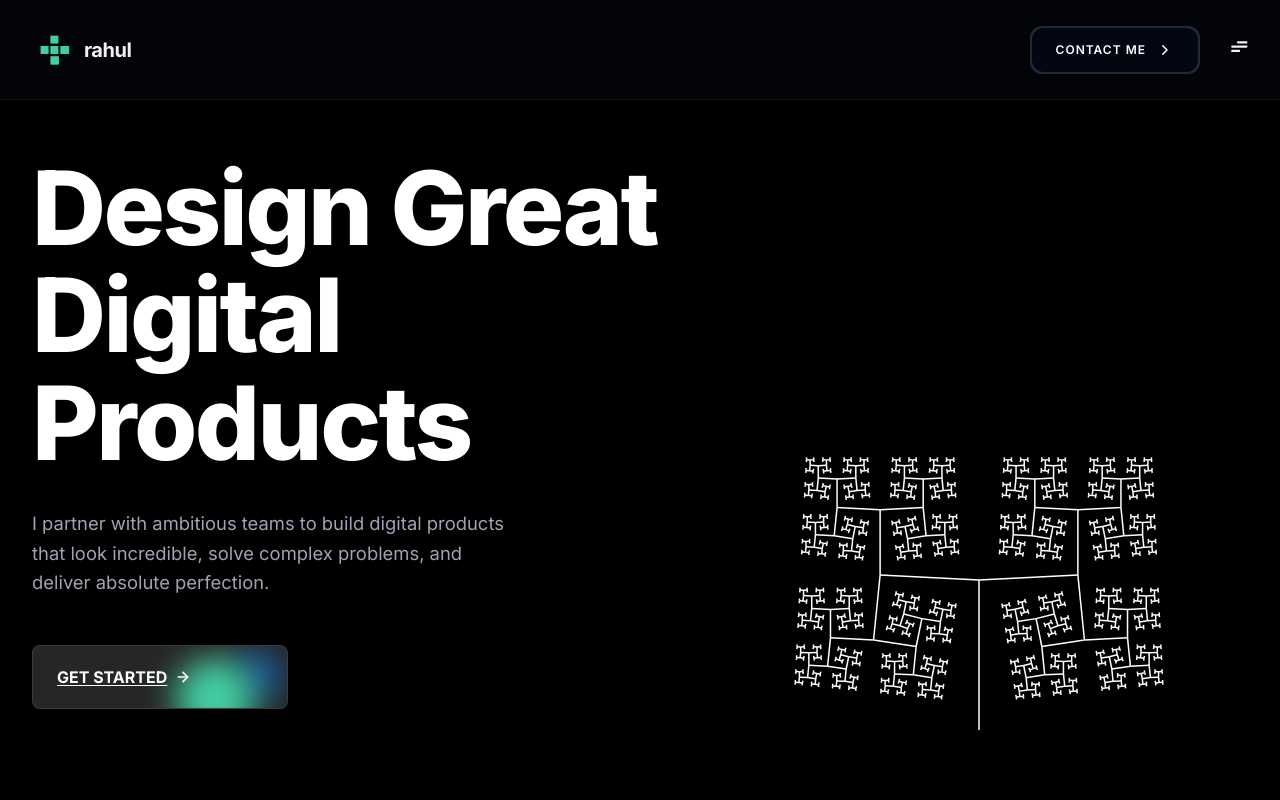
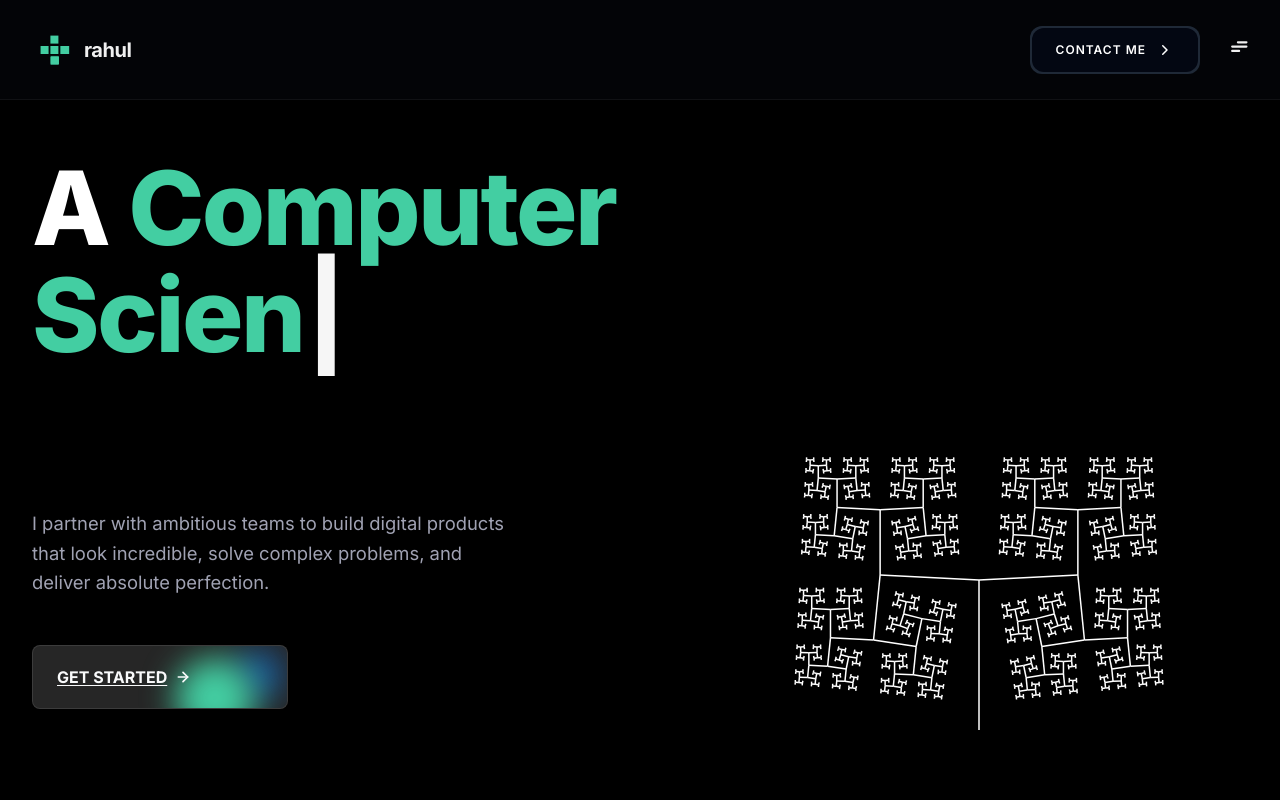
Before and after one commit to RahulNegi7/Portfolio_main, a React (Vite) app: page / in a window 1280 px wide. Shown: the top 800 px of the page. Built offline with nearby package versions, Linux system fonts and the light colour scheme.

Commit message:
Update hero section with custom multi-sentence typewriter effect

```diff
--- a/src/components/Hero.jsx
+++ b/src/components/Hero.jsx
@@ -1,5 +1,6 @@
-import React, { useEffect, useRef } from 'react';
+import React, { useEffect, useRef, useState } from 'react';
 import { ArrowRight, ArrowDown } from 'lucide-react';
+import { Cursor } from 'react-simple-typewriter';
 
 const FractalTree = () => {
   const canvasRef = useRef(null);
@@ -107,6 +108,76 @@ const FractalTree = () => {
   return <canvas ref={canvasRef} style={{ width: '100%', height: '100%' }} />;
 };
 
+const CustomTypewriter = () => {
+  const phrases = [
+    { prefix: "Hey, I'm ", highlight: "Rahul", suffix: "" },
+    { prefix: "A ", highlight: "Computer Science", suffix: " student" },
+    { prefix: "Passionate about ", highlight: "building", suffix: " projects" },
+    { prefix: "Welcome to my ", highlight: "portfolio", suffix: "!" }
+  ];
+
+  const [phraseIndex, setPhraseIndex] = useState(0);
+  const [charIndex, setCharIndex] = useState(0);
+  const [isDeleting, setIsDeleting] = useState(false);
+
+  useEffect(() => {
+    const currentPhrase = phrases[phraseIndex];
+    const fullText = currentPhrase.prefix + currentPhrase.highlight + currentPhrase.suffix;
+
+    let timer;
+    if (isDeleting) {
+      if (charIndex === 0) {
+        setIsDeleting(false);
+        setPhraseIndex(p => (p + 1) % phrases.length);
+      } else {
+        timer = setTimeout(() => {
+          setCharIndex(c => c - 1);
+        }, 60);
+      }
+    } else {
+      if (charIndex === fullText.length) {
+        timer = setTimeout(() => setIsDeleting(true), 2000);
+      } else {
+        timer = setTimeout(() => {
+          setCharIndex(c => c + 1);
+        }, 120);
+      }
+    }
+
+    return () => clearTimeout(timer);
+  }, [charIndex, isDeleting, phraseIndex]);
+
+  const currentPhrase = phrases[phraseIndex];
+
+  const pLen = currentPhrase.prefix.length;
+  const hLen = currentPhrase.highlight.length;
+
+  const typedPrefix = currentPhrase.prefix.substring(0, charIndex);
+  const untypedPrefix = currentPhrase.prefix.substring(charIndex);
+
+  const typedHighlight = currentPhrase.highlight.substring(0, Math.max(0, charIndex - pLen));
+  const untypedHighlight = currentPhrase.highlight.substring(Math.max(0, charIndex - pLen));
+
+  const typedSuffix = currentPhrase.suffix.substring(0, Math.max(0, charIndex - pLen - hLen));
+  const untypedSuffix = currentPhrase.suffix.substring(Math.max(0, charIndex - pLen - hLen));
+
+  return (
+    <>
+      <span style={{ display: 'inline' }}>
+        <span>{typedPrefix}</span>
+        {typedHighlight && <span style={{ color: '#43cea2' }}>{typedHighlight}</span>}
+        <span>{typedSuffix}</span>
+      </span>
+      <Cursor cursorStyle="|" />
+      <span style={{ visibility: 'hidden', display: 'inline' }}>
+        <span>{untypedPrefix}</span>
+        {untypedHighlight && <span style={{ color: '#43cea2' }}>{untypedHighlight}</span>}
+        <span>{untypedSuffix}</span>
+      </span>
+    </>
+  );
+};
+
 const Hero = () => {
   return (
     <section id="home" style={{ minHeight: '100vh', display: 'flex', alignItems: 'center', backgroundColor: '#000', position: 'relative', overflow: 'hidden' }} data-aos="fade-up">
@@ -114,8 +185,8 @@ const Hero = () => {
         <div className="hero-grid-layout">
 
           <div className="hero-text animate-fade-in">
-            <h1 className="hero-title">
-              Design Great <br/> Digital Products
+            <h1 className="hero-title" style={{ minHeight: '160px' }}>
+              <CustomTypewriter />
             </h1>
             <p className="hero-subtitle">
               I partner with ambitious teams to build digital products that look incredible, solve complex problems, and deliver absolute perfection.
```
Also changed, not shown: 1 other file (tests, documents, lock files or other folders).
